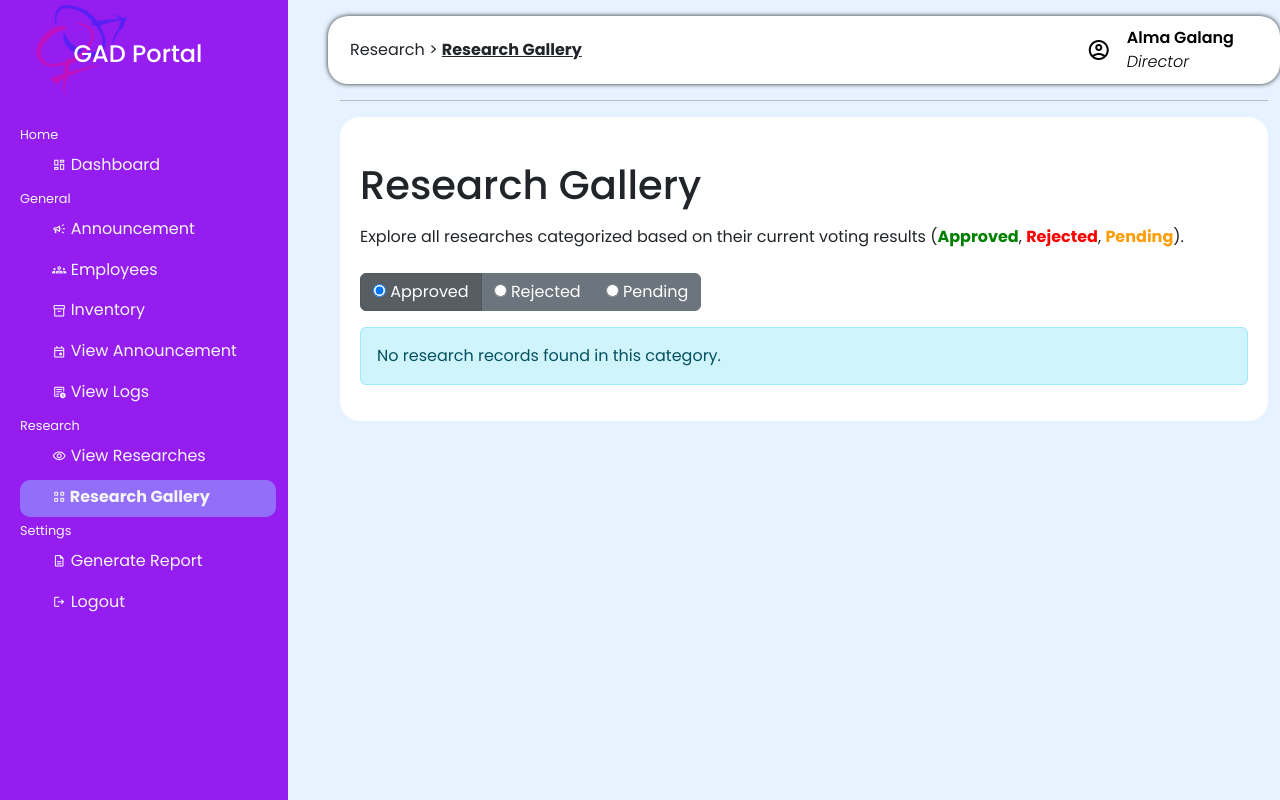
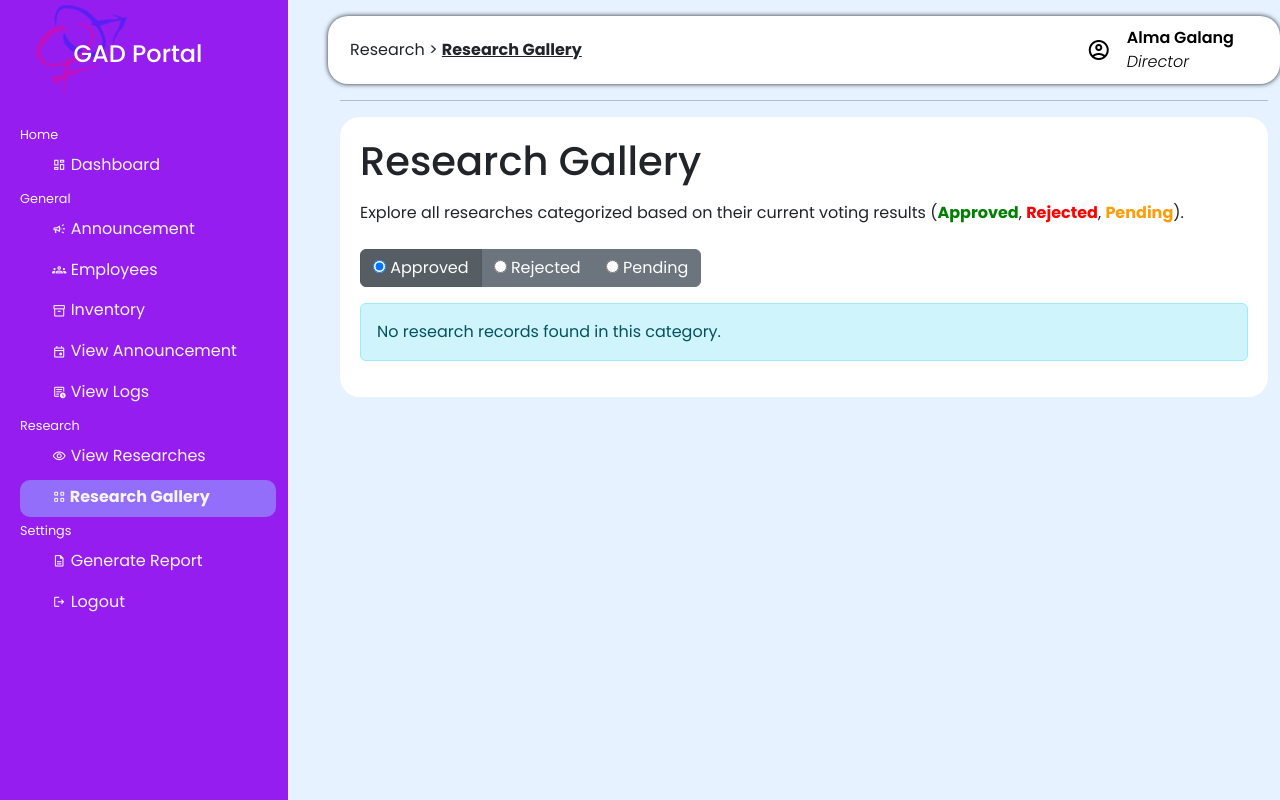
Before and after one commit to hencatt/capstone, a PHP site: page /capstone/Users/researchGallery.php in a window 1280 px wide. Run offline with PHP 8.4, Linux system fonts and the light colour scheme; a user stored in the database is signed in; data comes from the database, SQL or seed files in the repository; data that the repository does not hold is empty; some libraries are stand-ins or nearby versions.

Commit message:
removed spacing resga

```diff
--- a/Users/researchGallery.php
+++ b/Users/researchGallery.php
@@ -93,7 +93,7 @@ $currentLname = $user['lname'];
             <?php topbar($currentUser, $currentPosition, "researchGallery") ?>
 
             <div id="contents">
-                <div class="row mt-4">
+                <div class="row">
                     <div class="col">
                         <h1>Research Gallery</h1>
                     </div>
```
